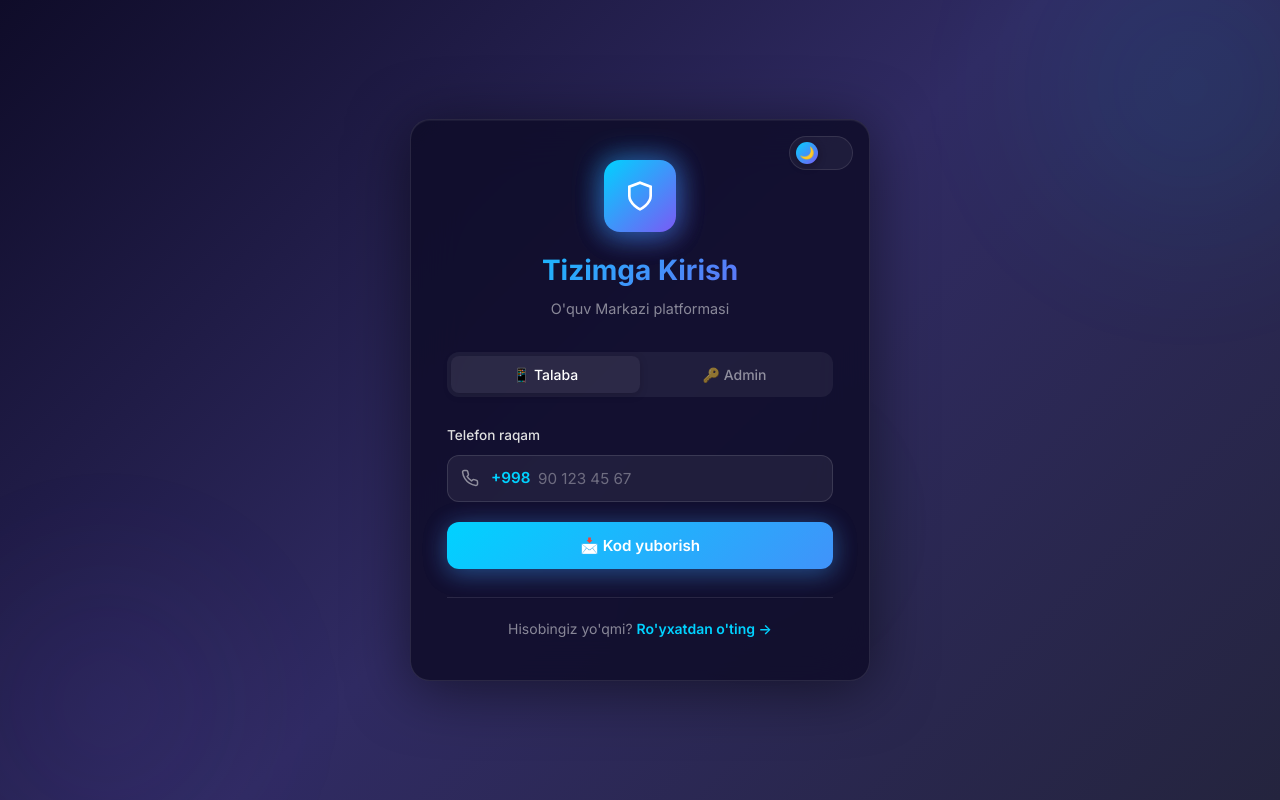
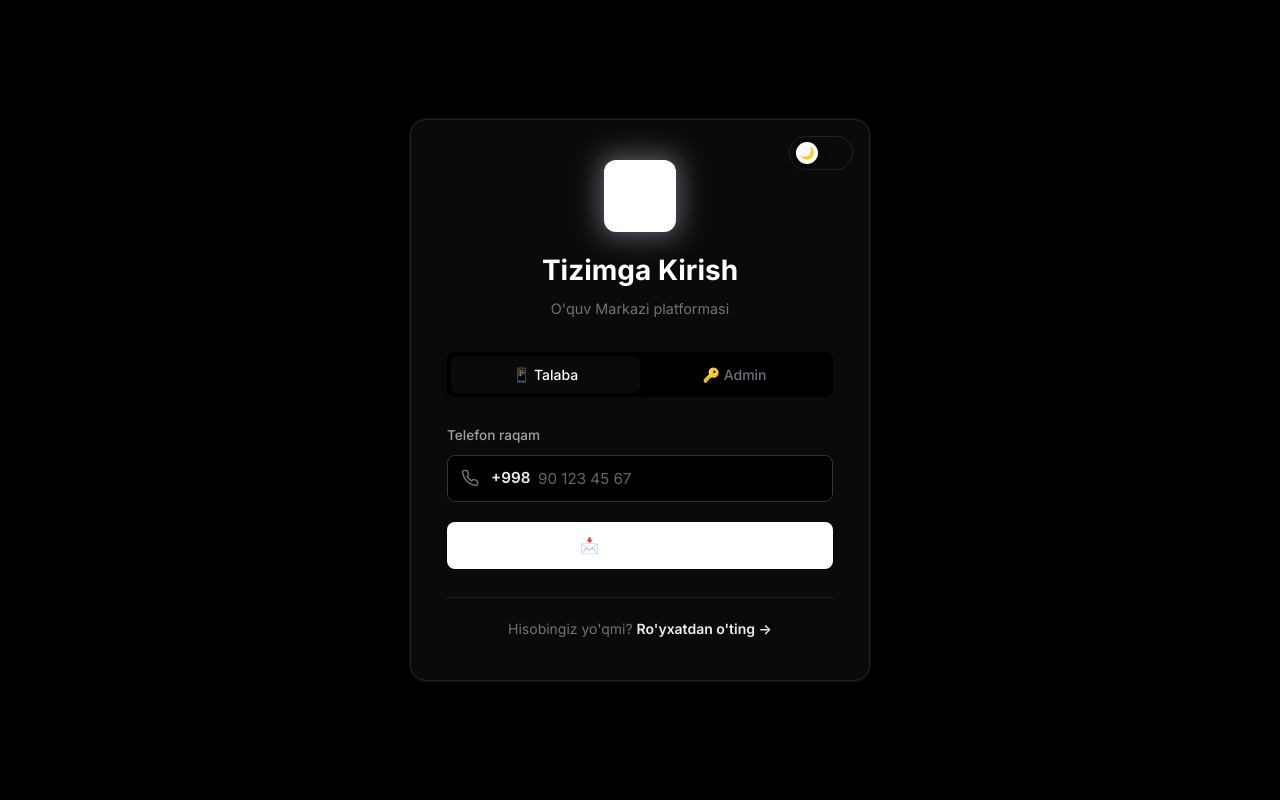
Before and after one commit to MuhammadDevelop/teacher, a React (Vite) app: page / in a window 1280 px wide. Built offline with nearby package versions, Linux system fonts and the light colour scheme.

Commit message:
✨ Enterprise dizayn va Hammasini ochirish funksiyasi

```diff
--- a/src/api.js
+++ b/src/api.js
@@ -26,14 +26,17 @@ export const adminTests = (params = '') => request(`${API}/admin/tests?${params}
 export const adminCreateTest = (d) => request(`${API}/admin/tests`, { method: 'POST', body: JSON.stringify(d) });
 export const adminUpdateTest = (id, d) => request(`${API}/admin/tests/${id}`, { method: 'PUT', body: JSON.stringify(d) });
 export const adminDeleteTest = (id) => request(`${API}/admin/tests/${id}`, { method: 'DELETE' });
+export const adminDeleteAllTests = () => request(`${API}/admin/tests/all`, { method: 'DELETE' });
 export const adminHomework = (params = '') => request(`${API}/admin/homework-tasks?${params}`);
 export const adminCreateHomework = (d) => request(`${API}/admin/homework-tasks`, { method: 'POST', body: JSON.stringify(d) });
 export const adminUpdateHomework = (id, d) => request(`${API}/admin/homework-tasks/${id}`, { method: 'PUT', body: JSON.stringify(d) });
 export const adminDeleteHomework = (id) => request(`${API}/admin/homework-tasks/${id}`, { method: 'DELETE' });
+export const adminDeleteAllHomework = () => request(`${API}/admin/homework-tasks/all`, { method: 'DELETE' });
 export const adminExercises = (params = '') => request(`${API}/admin/exercises?${params}`);
 export const adminCreateExercise = (d) => request(`${API}/admin/exercises`, { method: 'POST', body: JSON.stringify(d) });
 export const adminUpdateExercise = (id, d) => request(`${API}/admin/exercises/${id}`, { method: 'PUT', body: JSON.stringify(d) });
 export const adminDeleteExercise = (id) => request(`${API}/admin/exercises/${id}`, { method: 'DELETE' });
+export const adminDeleteAllExercises = () => request(`${API}/admin/exercises/all`, { method: 'DELETE' });
 export const adminTransferCourse = (d) => request(`${API}/admin/transfer-course`, { method: 'POST', body: JSON.stringify(d) });
 export const adminSubmissions = (params = '') => request(`${API}/admin/submissions?${params}`);
 export const adminGradeSubmission = (id, d) => request(`${API}/admin/submissions/${id}/grade`, { method: 'PUT', body: JSON.stringify(d) });
--- a/src/index.css
+++ b/src/index.css
@@ -4,89 +4,89 @@
 
 /* ---------- Dark Theme (default) ---------- */
 :root {
-  --bg-primary: #0f0c29;
-  --bg-secondary: #302b63;
-  --bg-tertiary: #24243e;
-  --bg-gradient: linear-gradient(135deg, #0f0c29 0%, #302b63 50%, #24243e 100%);
-  --accent-cyan: #00d2ff;
-  --accent-purple: #7a5af5;
-  --accent-gradient: linear-gradient(135deg, #00d2ff, #7a5af5);
-  --accent-gradient-hover: linear-gradient(135deg, #00e5ff, #8b6ff7);
-  --success: #00e676;
-  --success-bg: rgba(0, 230, 118, 0.1);
-  --error: #ff5252;
-  --error-bg: rgba(255, 82, 82, 0.1);
-  --glass-bg: rgba(255, 255, 255, 0.05);
-  --glass-border: rgba(255, 255, 255, 0.1);
-  --glass-blur: 20px;
-  --card-bg: rgba(15, 12, 41, 0.85);
-  --card-shadow: 0 8px 60px rgba(0, 0, 0, 0.5), inset 0 1px 0 rgba(255,255,255,0.05);
-  --input-bg: rgba(255, 255, 255, 0.06);
-  --input-bg-focus: rgba(255, 255, 255, 0.1);
-  --input-border: rgba(255, 255, 255, 0.12);
-  --input-border-focus: #00d2ff;
-  --input-text: #e0e0e0;
-  --input-placeholder: rgba(255, 255, 255, 0.35);
+  --bg-primary: #000000;
+  --bg-secondary: #0a0a0a;
+  --bg-tertiary: #111111;
+  --bg-gradient: #000000;
+  --accent-cyan: #ededed;
+  --accent-purple: #888888;
+  --accent-gradient: #ffffff;
+  --accent-gradient-hover: #e0e0e0;
+  --success: #10b981;
+  --success-bg: rgba(16, 185, 129, 0.1);
+  --error: #ef4444;
+  --error-bg: rgba(239, 68, 68, 0.1);
+  --glass-bg: #0a0a0a;
+  --glass-border: #222222;
+  --glass-blur: 0px;
+  --card-bg: #0a0a0a;
+  --card-shadow: 0 0 0 1px rgba(255,255,255,0.05), 0 4px 24px rgba(0,0,0,0.5);
+  --input-bg: #000000;
+  --input-bg-focus: #0a0a0a;
+  --input-border: #333333;
+  --input-border-focus: #888888;
+  --input-text: #ffffff;
+  --input-placeholder: #666666;
   --text-primary: #ffffff;
-  --text-secondary: #e0e0e0;
-  --text-muted: rgba(255, 255, 255, 0.5);
-  --text-accent: #00d2ff;
-  --sidebar-bg: rgba(15, 12, 41, 0.5);
-  --header-bg: rgba(15, 12, 41, 0.9);
-  --table-hover: rgba(255, 255, 255, 0.03);
-  --select-option-bg: #1a1840;
-  --scrollbar-thumb: rgba(255, 255, 255, 0.15);
-  --scrollbar-hover: rgba(255, 255, 255, 0.25);
-  --orb-1: rgba(0, 210, 255, 0.3);
-  --orb-2: rgba(122, 90, 245, 0.25);
-  --orb-3: rgba(0, 230, 118, 0.15);
+  --text-secondary: #a1a1aa;
+  --text-muted: #71717a;
+  --text-accent: #ffffff;
+  --sidebar-bg: #000000;
+  --header-bg: rgba(0, 0, 0, 0.8);
+  --table-hover: #111111;
+  --select-option-bg: #000000;
+  --scrollbar-thumb: #333333;
+  --scrollbar-hover: #555555;
+  --orb-1: transparent;
+  --orb-2: transparent;
+  --orb-3: transparent;
   --font-family: 'Inter', -apple-system, BlinkMacSystemFont, 'Segoe UI', Roboto, sans-serif;
-  --radius-sm: 8px;
-  --radius-md: 12px;
-  --radius-lg: 16px;
-  --radius-xl: 20px;
-  --shadow-glow-btn: 0 4px 25px rgba(0, 210, 255, 0.25), 0 4px 25px rgba(122, 90, 245, 0.25);
-  --transition-base: 0.3s ease;
+  --radius-sm: 6px;
+  --radius-md: 8px;
+  --radius-lg: 12px;
+  --radius-xl: 16px;
+  --shadow-glow-btn: none;
+  --transition-base: 0.2s ease;
 }
 
 /* ---------- Light Theme ---------- */
 [data-theme="light"] {
-  --bg-primary: #f0f2f5;
-  --bg-secondary: #e8eaf0;
-  --bg-tertiary: #f5f5fa;
-  --bg-gradient: linear-gradient(135deg, #e8eaf6 0%, #f5f5fa 50%, #e3e8f0 100%);
-  --accent-cyan: #0091ea;
-  --accent-purple: #6c3fe0;
-  --accent-gradient: linear-gradient(135deg, #0091ea, #6c3fe0);
-  --accent-gradient-hover: linear-gradient(135deg, #00a0f0, #7c4ff0);
-  --success: #00c853;
-  --success-bg: rgba(0, 200, 83, 0.1);
-  --error: #d32f2f;
-  --error-bg: rgba(211, 47, 47, 0.08);
-  --glass-bg: rgba(255, 255, 255, 0.7);
-  --glass-border: rgba(0, 0, 0, 0.08);
-  --card-bg: rgba(255, 255, 255, 0.85);
-  --card-shadow: 0 4px 30px rgba(0, 0, 0, 0.08), 0 1px 3px rgba(0,0,0,0.06);
-  --input-bg: rgba(0, 0, 0, 0.04);
-  --input-bg-focus: rgba(0, 0, 0, 0.06);
-  --input-border: rgba(0, 0, 0, 0.12);
-  --input-border-focus: #0091ea;
-  --input-text: #1a1a2e;
-  --input-placeholder: rgba(0, 0, 0, 0.35);
-  --text-primary: #1a1a2e;
-  --text-secondary: #333355;
-  --text-muted: rgba(0, 0, 0, 0.45);
-  --text-accent: #0091ea;
-  --sidebar-bg: rgba(255, 255, 255, 0.6);
+  --bg-primary: #ffffff;
+  --bg-secondary: #fafafa;
+  --bg-tertiary: #f4f4f5;
+  --bg-gradient: #ffffff;
+  --accent-cyan: #09090b;
+  --accent-purple: #52525b;
+  --accent-gradient: #09090b;
+  --accent-gradient-hover: #27272a;
+  --success: #10b981;
+  --success-bg: rgba(16, 185, 129, 0.1);
+  --error: #ef4444;
+  --error-bg: rgba(239, 68, 68, 0.08);
+  --glass-bg: #ffffff;
+  --glass-border: #e4e4e7;
+  --card-bg: #ffffff;
+  --card-shadow: 0 1px 3px rgba(0,0,0,0.1), 0 1px 2px rgba(0,0,0,0.06);
+  --input-bg: #ffffff;
+  --input-bg-focus: #fafafa;
+  --input-border: #e4e4e7;
+  --input-border-focus: #09090b;
+  --input-text: #09090b;
+  --input-placeholder: #a1a1aa;
+  --text-primary: #09090b;
+  --text-secondary: #3f3f46;
+  --text-muted: #71717a;
+  --text-accent: #09090b;
+  --sidebar-bg: #ffffff;
   --header-bg: rgba(255, 255, 255, 0.85);
-  --table-hover: rgba(0, 0, 0, 0.02);
+  --table-hover: #f4f4f5;
   --select-option-bg: #ffffff;
-  --scrollbar-thumb: rgba(0, 0, 0, 0.15);
-  --scrollbar-hover: rgba(0, 0, 0, 0.25);
-  --orb-1: rgba(0, 145, 234, 0.12);
-  --orb-2: rgba(108, 63, 224, 0.1);
-  --orb-3: rgba(0, 200, 83, 0.08);
-  --shadow-glow-btn: 0 4px 20px rgba(0, 145, 234, 0.2), 0 4px 20px rgba(108, 63, 224, 0.2);
+  --scrollbar-thumb: #d4d4d8;
+  --scrollbar-hover: #a1a1aa;
+  --orb-1: transparent;
+  --orb-2: transparent;
+  --orb-3: transparent;
+  --shadow-glow-btn: none;
 }
 
 /* ---------- Reset ---------- */
--- a/src/pages/AdminPanel.jsx
+++ b/src/pages/AdminPanel.jsx
@@ -1,8 +1,8 @@
 import { useState, useEffect } from 'react'
 import {
-  adminDashboard, adminStudents, adminDeleteStudent, adminTests, adminCreateTest, adminUpdateTest, adminDeleteTest,
-  adminHomework, adminCreateHomework, adminDeleteHomework,
-  adminExercises, adminCreateExercise, adminDeleteExercise,
+  adminDashboard, adminStudents, adminDeleteStudent, adminTests, adminCreateTest, adminUpdateTest, adminDeleteTest, adminDeleteAllTests,
+  adminHomework, adminCreateHomework, adminDeleteHomework, adminDeleteAllHomework,
+  adminExercises, adminCreateExercise, adminDeleteExercise, adminDeleteAllExercises,
   adminTransferCourse, adminDailyGrades, adminRating, adminSubmissions, adminGradeSubmission
 } from '../api'
 import ThemeToggle from '../components/ThemeToggle'
@@ -80,6 +80,18 @@ function AdminPanel({ user, onLogout }) {
       else if (tab==='exercises') await adminDeleteExercise(id)
       msg("O'chirildi ✅"); loadTab()
     } catch(e) { msg('',e.message) }
+  }
+
+  const handleDeleteAll = async () => {
+    if (!confirm(`Haqiqatan ham barcha ${tab} ma'lumotlarini o'chirib yubormoqchimisiz? Bu amalni orqaga qaytarib bo'lmaydi!`)) return
+    try {
+      setLoading(true)
+      if (tab==='tests') await adminDeleteAllTests()
+      else if (tab==='homework') await adminDeleteAllHomework()
+      else if (tab==='exercises') await adminDeleteAllExercises()
+      msg("Barchasi muvaffaqiyatli o'chirildi ✅"); loadTab()
+    } catch(e) { msg('',e.message) }
+    finally { setLoading(false) }
   }
 
   const handleDeleteStudent = async (id, name) => {
@@ -216,9 +228,14 @@ function AdminPanel({ user, onLogout }) {
                 {ALL_TECHS.map(t => <option key={t}>{t}</option>)}
               </select>
               {['tests','homework','exercises'].includes(tab) && (
-                <button onClick={() => { setShowForm(!showForm); setForm({direction:filterDir, technology:filterTech}) }} className="add-btn">
-                  {showForm ? '✕ Yopish' : '➕ Qo\'shish'}
-                </button>
+                <div style={{display:'flex', gap:'12px'}}>
+                  <button onClick={() => { setShowForm(!showForm); setForm({direction:filterDir, technology:filterTech}) }} className="add-btn">
+                    {showForm ? '✖ Yopish' : '➕ Qo\'shish'}
+                  </button>
+                  <button onClick={handleDeleteAll} className="delete-btn" style={{background:'var(--error)',color:'white',padding:'10px 18px',borderRadius:'var(--radius-sm)',fontWeight:600,fontSize:'13px'}}>
+                    🗑 Barchasini o'chirish
+                  </button>
+                </div>
               )}
             </div>
           )}
```
